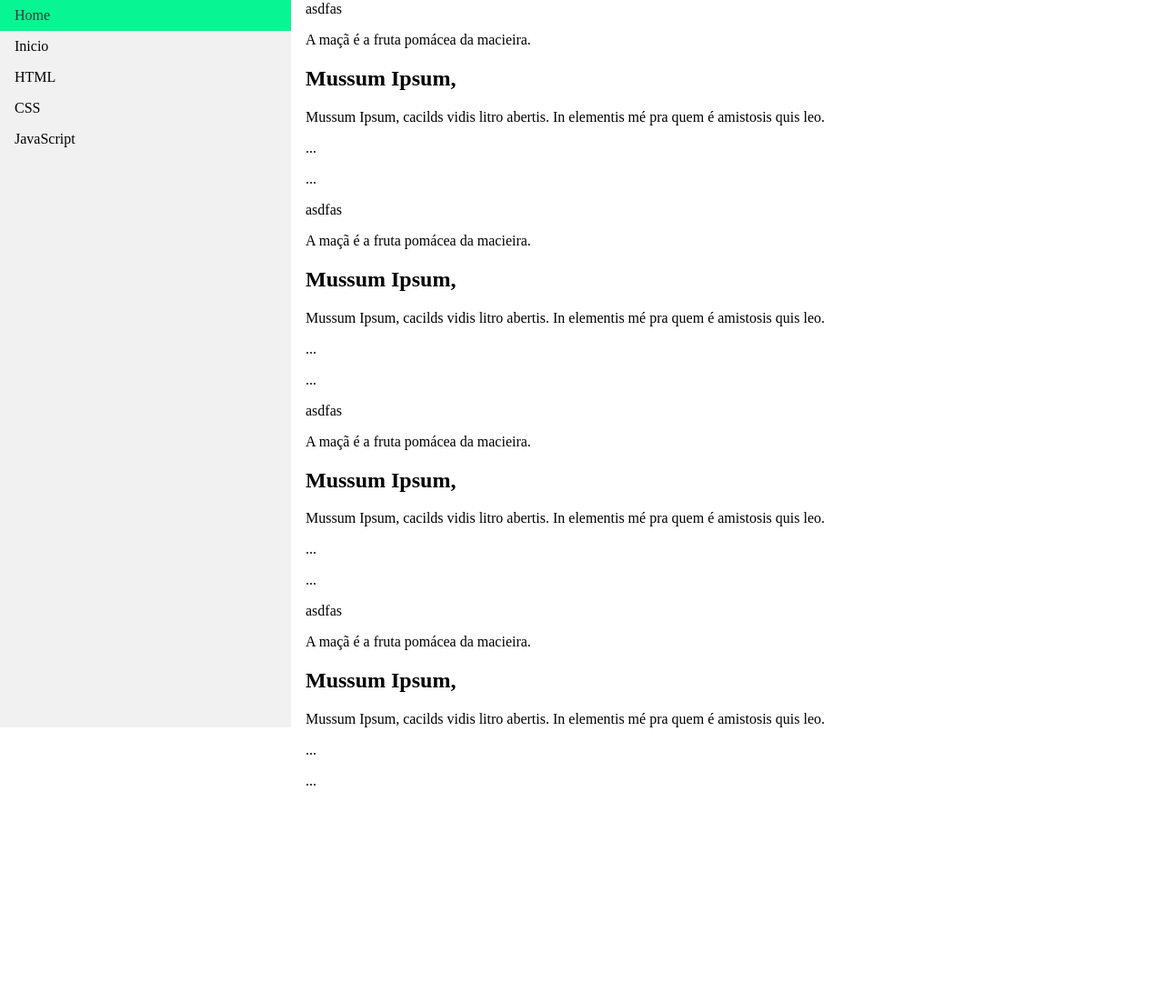
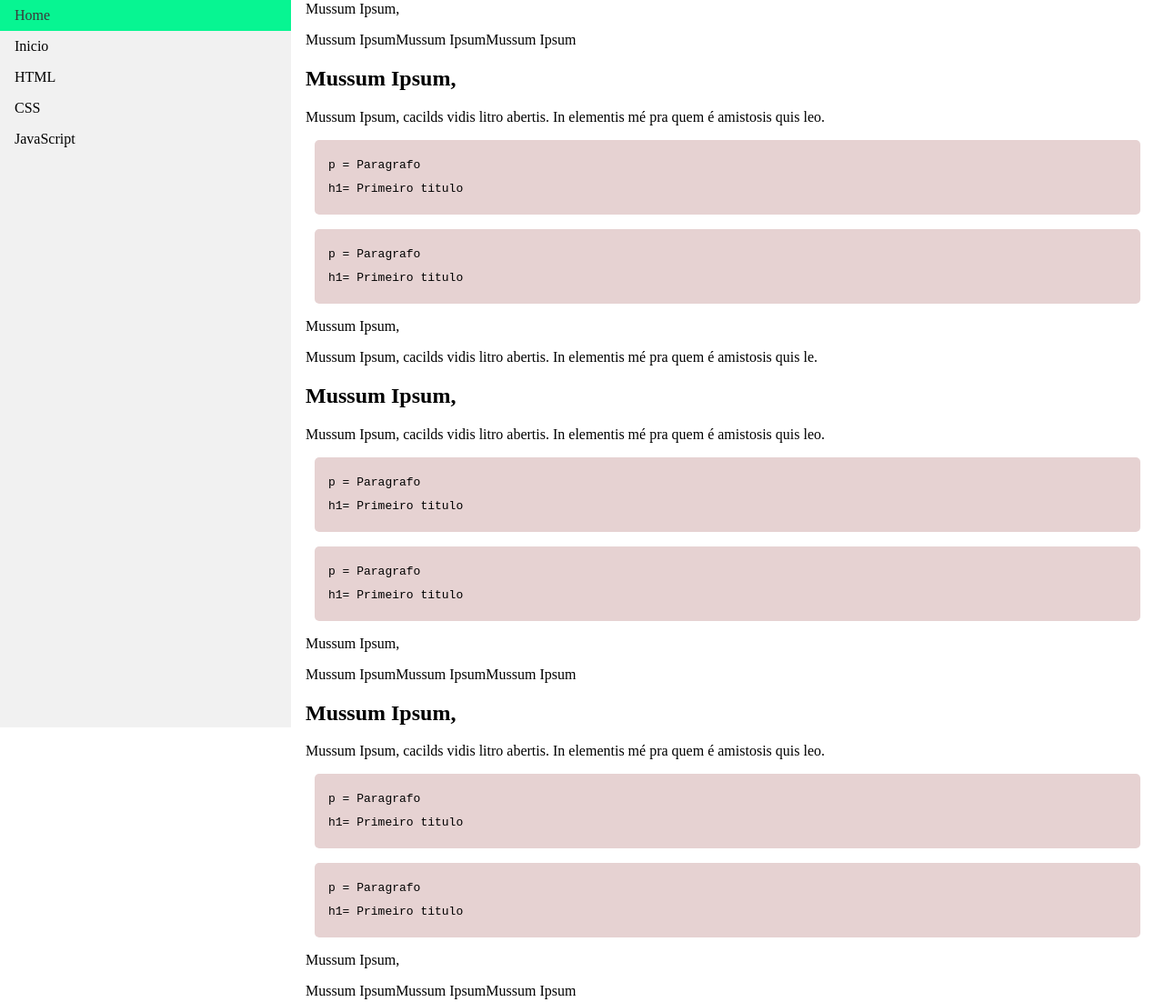
Before and after one commit to Rtheodor/documentation, a plain HTML site: page index.html in a window 1280 px wide. Shown: the top 1102 px of the page at 91% size. Before the commit the page ends 1002 px from the top, so only its background shows below. Drawn offline with Linux system fonts and the light colour scheme.

Commit message:
Finalizado documentation

```diff
--- a/index.html
+++ b/index.html
@@ -23,50 +23,62 @@
 
         <main class="conteudo" id="main-doc">
             <section>
-            <header>asdfas</header>
-            <p>A maçã é a fruta pomácea da macieira.</p>
+                <header>Mussum Ipsum,</header>
+                <p>Mussum IpsumMussum IpsumMussum Ipsum</p>
 
                 <article>
                     <h2>Mussum Ipsum,</h2>
                     <p>Mussum Ipsum, cacilds vidis litro abertis. In elementis mé pra quem é amistosis quis leo.</p>
-                <p>... </p>
-                <p>... </p>
+                    <p><code>p = Paragrafo
+                        h1= Primeiro titulo
+                    </code></p>
+                    <p><code>p = Paragrafo
+                        h1= Primeiro titulo
+                    </code></p>
                 </article>
             </section>
 
 
             <section>
-            <header>asdfas</header>
-            <p>A maçã é a fruta pomácea da macieira.</p>
+                <header>Mussum Ipsum,</header>
+                <p>Mussum Ipsum, cacilds vidis litro abertis. In elementis mé pra quem é amistosis quis le.</p>
 
                 <article>
                     <h2>Mussum Ipsum,</h2>
                     <p>Mussum Ipsum, cacilds vidis litro abertis. In elementis mé pra quem é amistosis quis leo.</p>
-                <p>... </p>
-                <p>... </p>
+                    <p><code>p = Paragrafo
+                        h1= Primeiro titulo
+                    </code></p>
+                    <p><code>p = Paragrafo
+                        h1= Primeiro titulo
+                    </code></p>
                 </article>
             </section>
 
             <section>
-            <header>asdfas</header>
-            <p>A maçã é a fruta pomácea da macieira.</p>
+                <header>Mussum Ipsum,</header>
+                <p>Mussum IpsumMussum IpsumMussum Ipsum</p>
 
                 <article>
                     <h2>Mussum Ipsum,</h2>
                     <p>Mussum Ipsum, cacilds vidis litro abertis. In elementis mé pra quem é amistosis quis leo.</p>
-                <p>... </p>
-                <p>... </p>
+                    <p><code>p = Paragrafo
+                        h1= Primeiro titulo
+                    </code></p>
+                    <p><code>p = Paragrafo
+                        h1= Primeiro titulo
+                    </code></p>
                 </article>
 
                 <section>
-                <header>asdfas</header>
-                <p>A maçã é a fruta pomácea da macieira.</p>
+                    <header>Mussum Ipsum,</header>
+                    <p>Mussum IpsumMussum IpsumMussum Ipsum</p>
 
                     <article>
                         <h2>Mussum Ipsum,</h2>
-                    <p>Mussum Ipsum, cacilds vidis litro abertis. In elementis mé pra quem é amistosis quis leo.</p>
-                    <p>... </p>
-                    <p>... </p>
+                        <p>Mussum Ipsum, cacilds vidis litro abertis. <a href="http://www.">Documentation</a> In
+                            elementis mé pra quem é amistosis quis leo.</p>
+
                     </article>
                 </section>
             </section>
@@ -80,4 +92,5 @@
 
     </body>
 
-</html>
+</p = Paragrafo
+h1= Primeiro titulo >
--- a/style.css
+++ b/style.css
@@ -46,3 +46,16 @@ body {
     padding: 20px;
     margin-bottom: 110px;
 }
+code {
+  display: block;
+  text-align: left;
+  white-space: pre-line;
+
+  word-break: normal;
+  word-wrap: normal;
+  line-height: 2;
+  background-color: #e6d2d2;
+  padding: 15px;
+  margin: 10px;
+  border-radius: 5px;
+}
```
Lines whose indentation alone changed are shown as unchanged.
